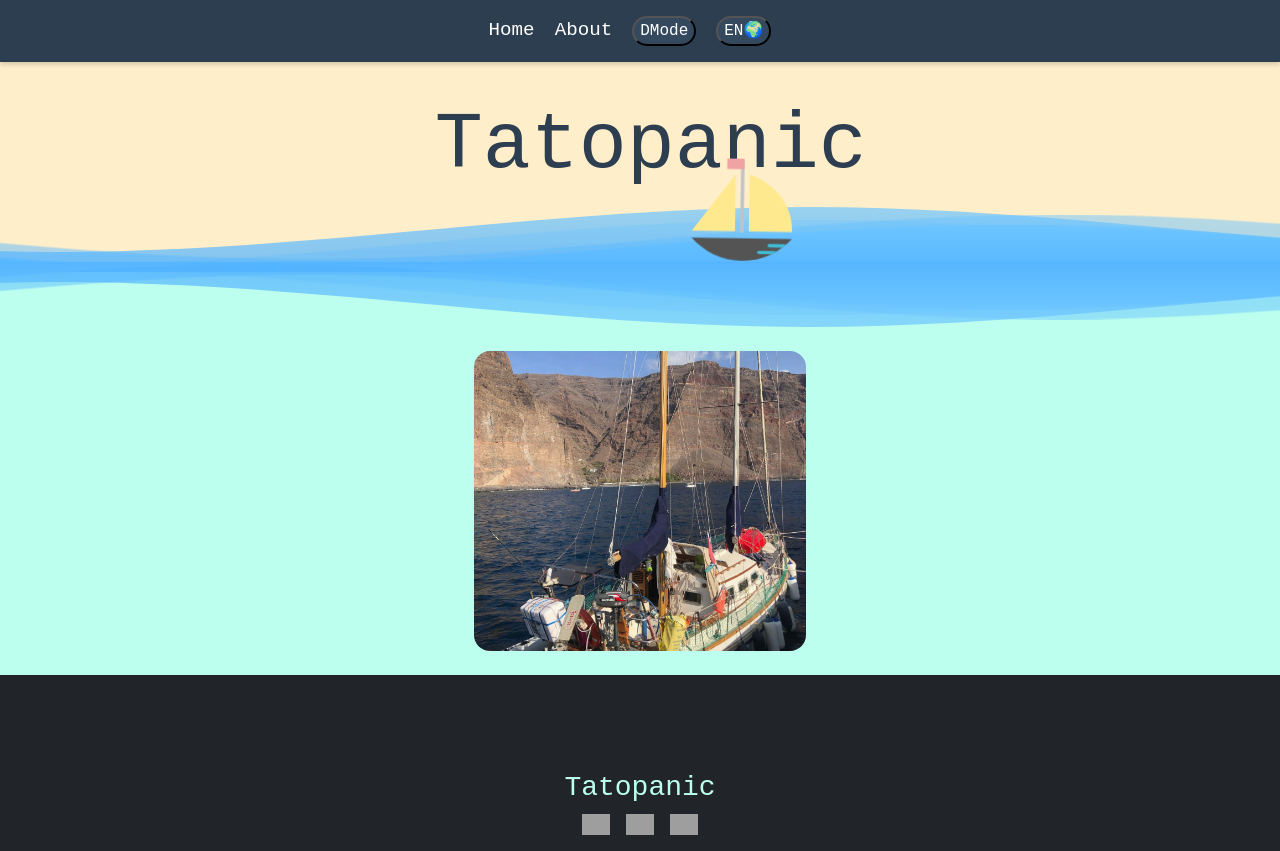
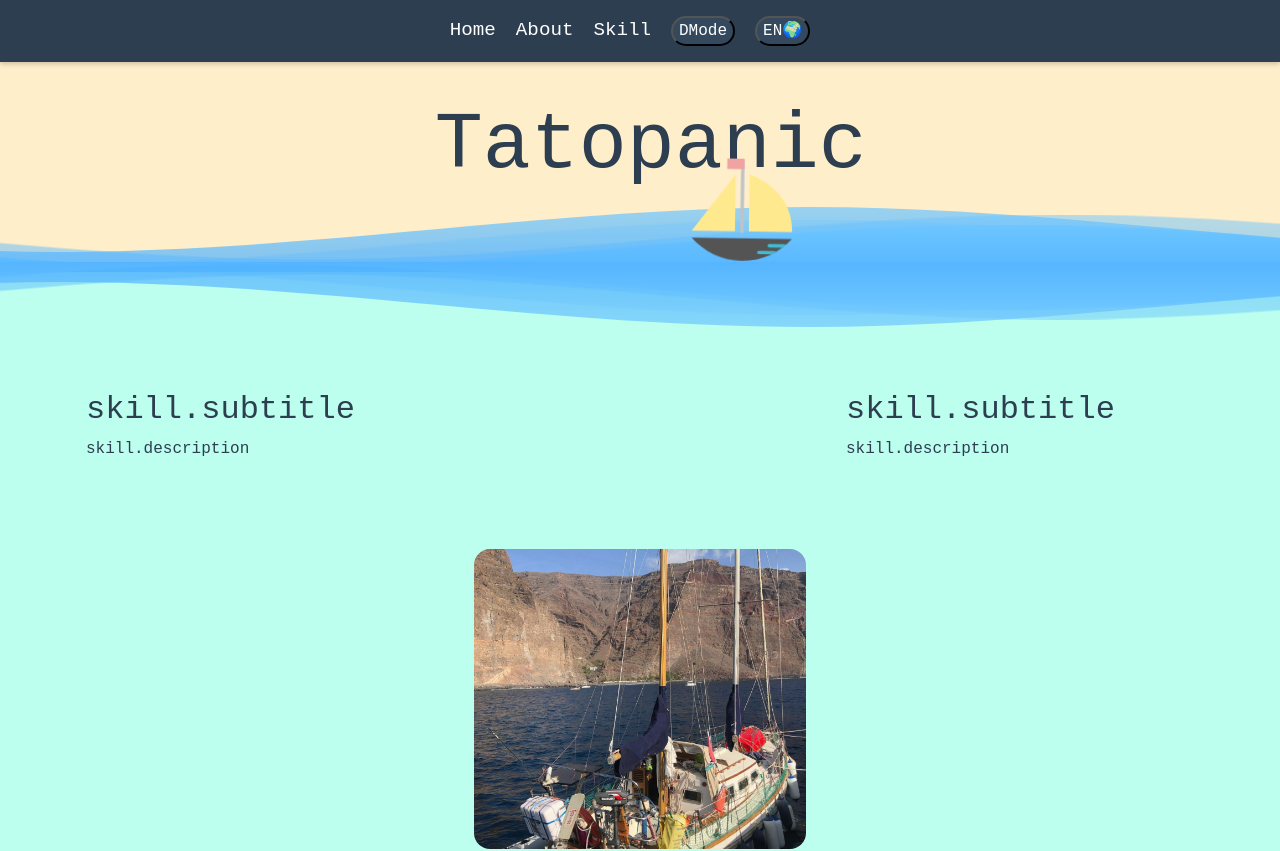
Before and after one commit to JungleKiosk/tatopanic, a Vue app: page /skill in a window 1280 px wide. Shown: the top 851 px of the page. Built offline with nearby package versions, Linux system fonts and the light colour scheme; grey boxes are pictures that could not be loaded.

Commit message:
add Skill + SkillMain

```diff
--- /dev/null
+++ b/src/components/main/SkillMain.vue
@@ -0,0 +1,31 @@
+<script>
+export default {
+    name: "skillMain",
+
+};
+</script>
+
+
+<template>
+    <div class="row justify-content-center">
+        <div class="col-12 col-lg-8 p-3">
+            <h2>{{ $t('skill.subtitle') }}</h2>
+            <p>{{ $t('skill.description') }}</p>
+        </div>
+        <div class="col-12 col-lg-4 p-3">
+            <h2>{{ $t('skill.subtitle') }}</h2>
+            <p>{{ $t('skill.description') }}</p>
+        </div>
+    </div>
+    <!--1st - content -->
+    <div class="row justify-content-center">
+        <div class="col-12 col-lg-8 p-3">
+
+        </div>
+        <div class="col-12 col-lg-4 p-3">
+
+        </div>
+    </div>
+</template>
+
+<style scoped></style>
--- a/src/components/partials/Navbar.vue
+++ b/src/components/partials/Navbar.vue
@@ -16,6 +16,7 @@ export default {
     <ul>
       <li><router-link to="/">{{ $t('navbar.home') }}</router-link></li>
       <li><router-link to="/about">{{ $t('navbar.about') }}</router-link></li>
+      <li><router-link to="/skill">{{ $t('navbar.skill') }}</router-link></li>
       <li><ColorMode /></li>
       <li><LangSwitcher /></li> <!-- Language Switcher qui -->
     </ul>
--- a/src/lang/i18n.js
+++ b/src/lang/i18n.js
@@ -4,7 +4,8 @@ const messages = {
   en: {
     navbar: {
       home: "Home",
-      about: "About"
+      about: "About",
+      skill: "Skill"
     },
     home: {
       title: "Tatopanic",
@@ -16,12 +17,16 @@ const messages = {
     },
     about: {
       title: "About",
+    },
+    skill: {
+      title: "Skill",
     }
   },
   it: {
     navbar: {
       home: "Home",
-      about: "About"
+      about: "About",
+      skill: "Skill"
     },
     home: {
       title: "Tatopanic",
@@ -33,6 +38,9 @@ const messages = {
     },
     about: {
       title: "Chi siamo",
+    },
+    skill: {
+      title: "Skill",
     }
   },
 };
--- a/src/router/index.js
+++ b/src/router/index.js
@@ -2,6 +2,7 @@ import { createRouter, createWebHistory } from "vue-router";
 
 import home from "../views/Home.vue"
 import about from "../views/About.vue"
+import skill from "../views/skill.vue"
 
 /* ------------------------------------------------- */
 
@@ -17,6 +18,11 @@ const router = createRouter({
             path: "/about",
             name: "about",
             component: about
+        },
+        {
+            path: "/skill",
+            name: "skill",
+            component: skill
         }
     ]
 })
--- /dev/null
+++ b/src/views/Skill.vue
@@ -0,0 +1,22 @@
+<script>
+import SkillMain from "../components/main/SkillMain.vue";
+
+export default {
+    name: "About",
+    components: {
+        SkillMain
+    }
+
+};
+</script>
+
+<template>
+    <div>
+        <main class="container mt-5">
+            <SkillMain></SkillMain>
+        </main>
+
+    </div>
+</template>
+
+<style scoped></style>
```
